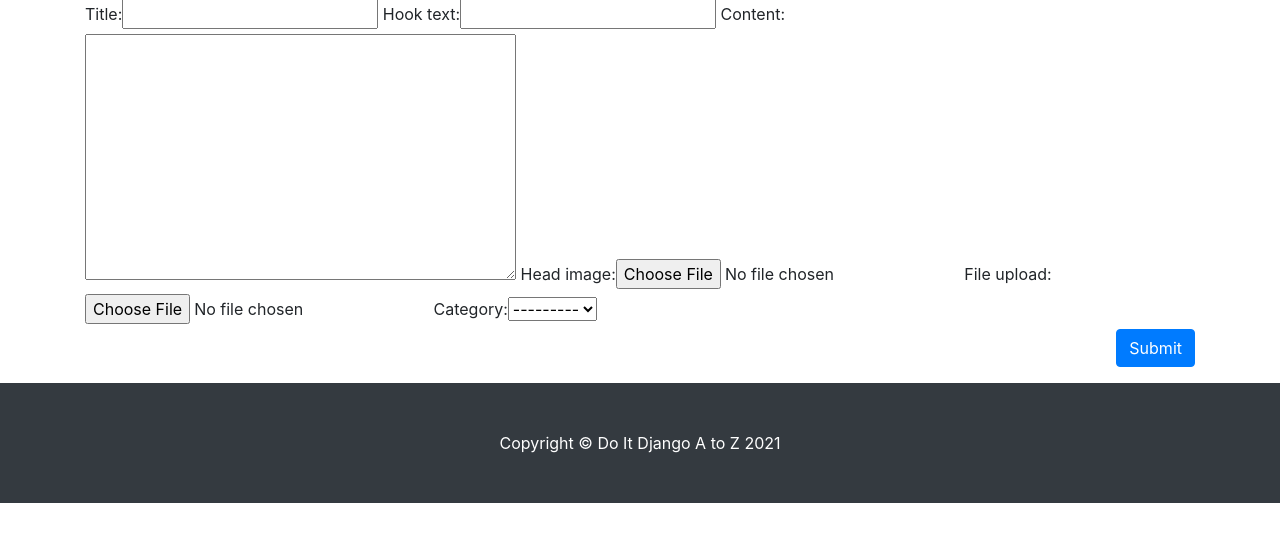
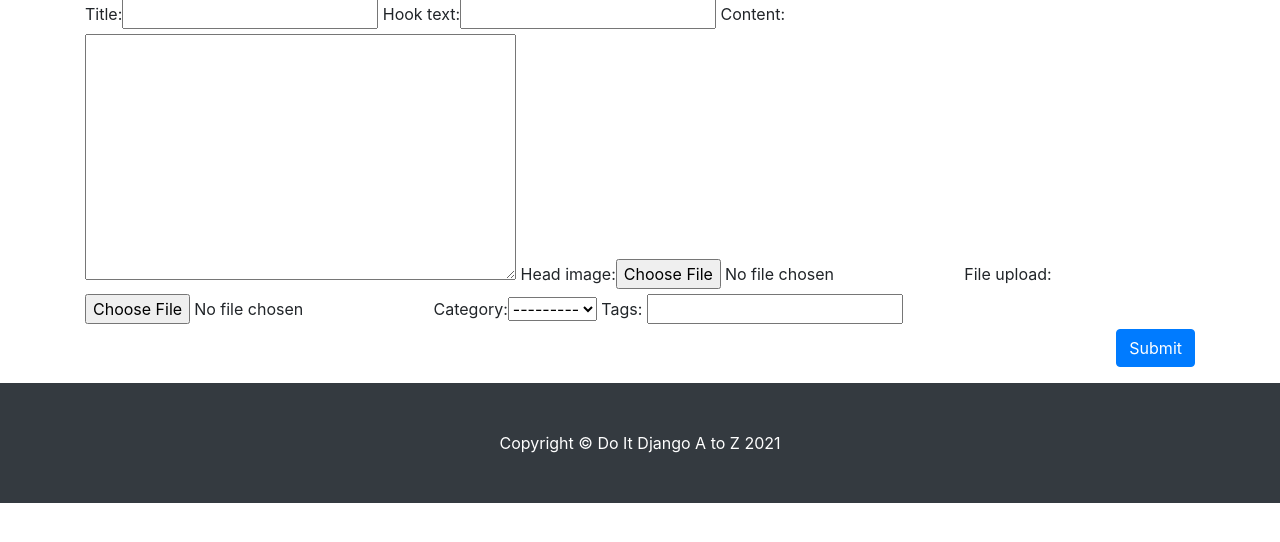
Before and after one commit to woohaen88/test_django, a Django app: page /blog/create_post/ in a window 1280 px wide. Shown: the part 154-696 px from the top of the page. Run offline with Django 3.2, Linux system fonts and the light colour scheme; the visitor is signed in with stand-in values (Sample User, id 1); data that the repository does not hold is empty; some libraries are stand-ins or nearby versions.

Commit message:
포스트를 작성할 때 텍스트로 태그 지정하기

```diff
--- a/blog/templates/blog/post_form.html
+++ b/blog/templates/blog/post_form.html
@@ -13,6 +13,14 @@ Create Post - Blog
     {% csrf_token %}
     <div>
         {{ form }}
+        <tr>
+            <th>
+                <label for="id_tagsstr">Tags:</label>
+            </th>
+            <td>
+                <input type="text" name="tags_str" id="id_tags_str" />
+            </td>
+        </tr>
     </div>
     <button type="submit" class="btn btn-primary float-right">Submit</button>
 </form>
--- a/blog/views.py
+++ b/blog/views.py
@@ -3,6 +3,7 @@ from .models import Category, Post, Tag
 from django.views.generic import ListView, DetailView, CreateView, UpdateView
 from django.contrib.auth.mixins import LoginRequiredMixin
 from django.core.exceptions import PermissionDenied
+from django.utils.text import slugify
 # Create your views here.
 
 class PostUpdate(LoginRequiredMixin, UpdateView):
@@ -26,7 +27,23 @@ class PostCreate(LoginRequiredMixin, CreateView):
         current_user = self.request.user
         if current_user.is_authenticated:
             form.instance.author = current_user
-            return super(PostCreate, self).form_valid(form)
+            response = super(PostCreate, self).form_valid(form)
+            tags_str = self.request.POST.get('tags_str')
+
+            if tags_str:
+                tags_str = tags_str.strip()
+                tags_str = tags_str.replace(',', ';')
+                tags_list = tags_str.split(';')
+
+                for t in tags_list:
+                    t = t.strip()
+                    tag, is_tag_created = Tag.objects.get_or_create(name=t)
+
+                    if is_tag_created:
+                        tag.slug = slugify(t, allow_unicode=True)
+                        tag.save()
+                    self.object.tags.add(tag)
+            return response
         else:
             return redirect('/blog/')
 
```
